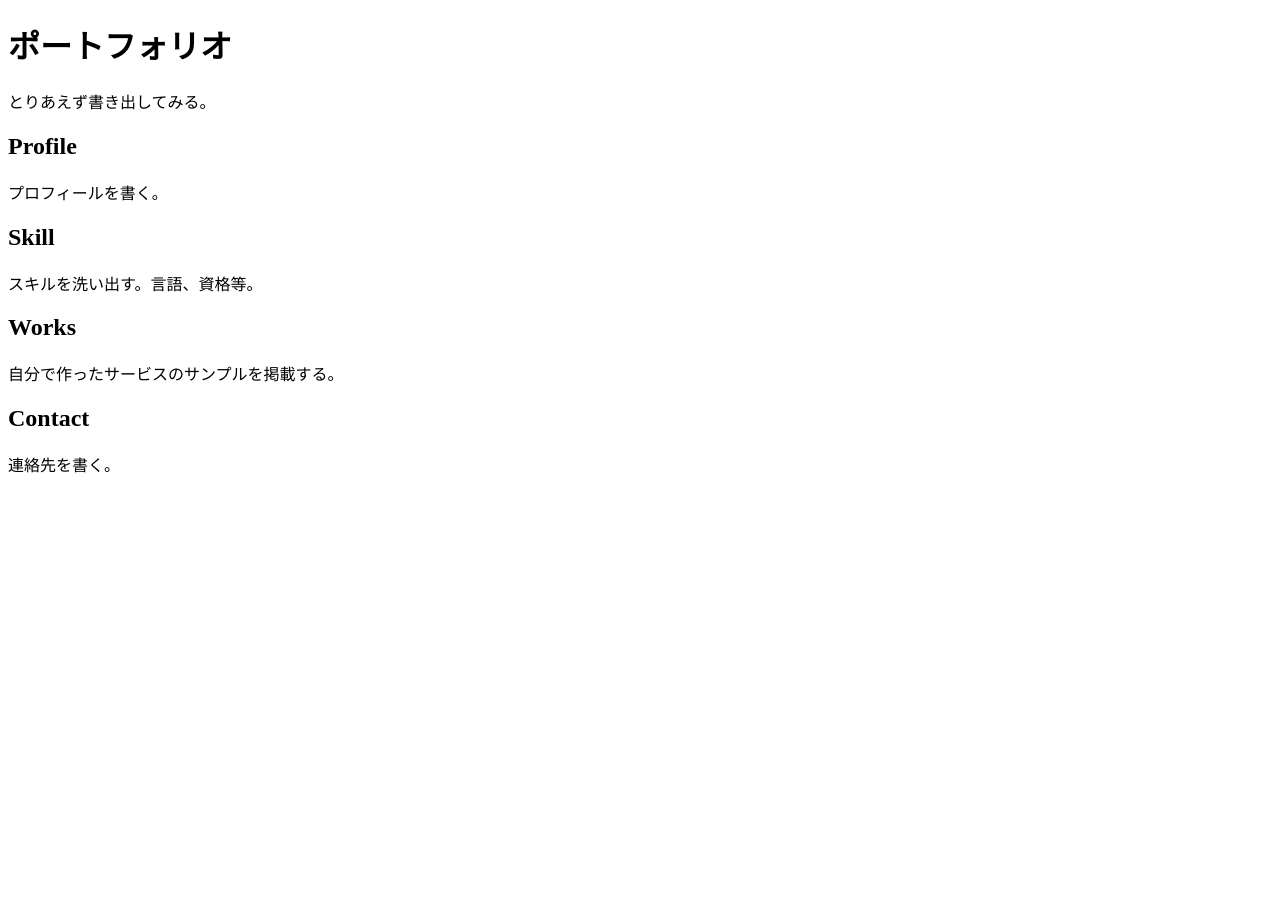
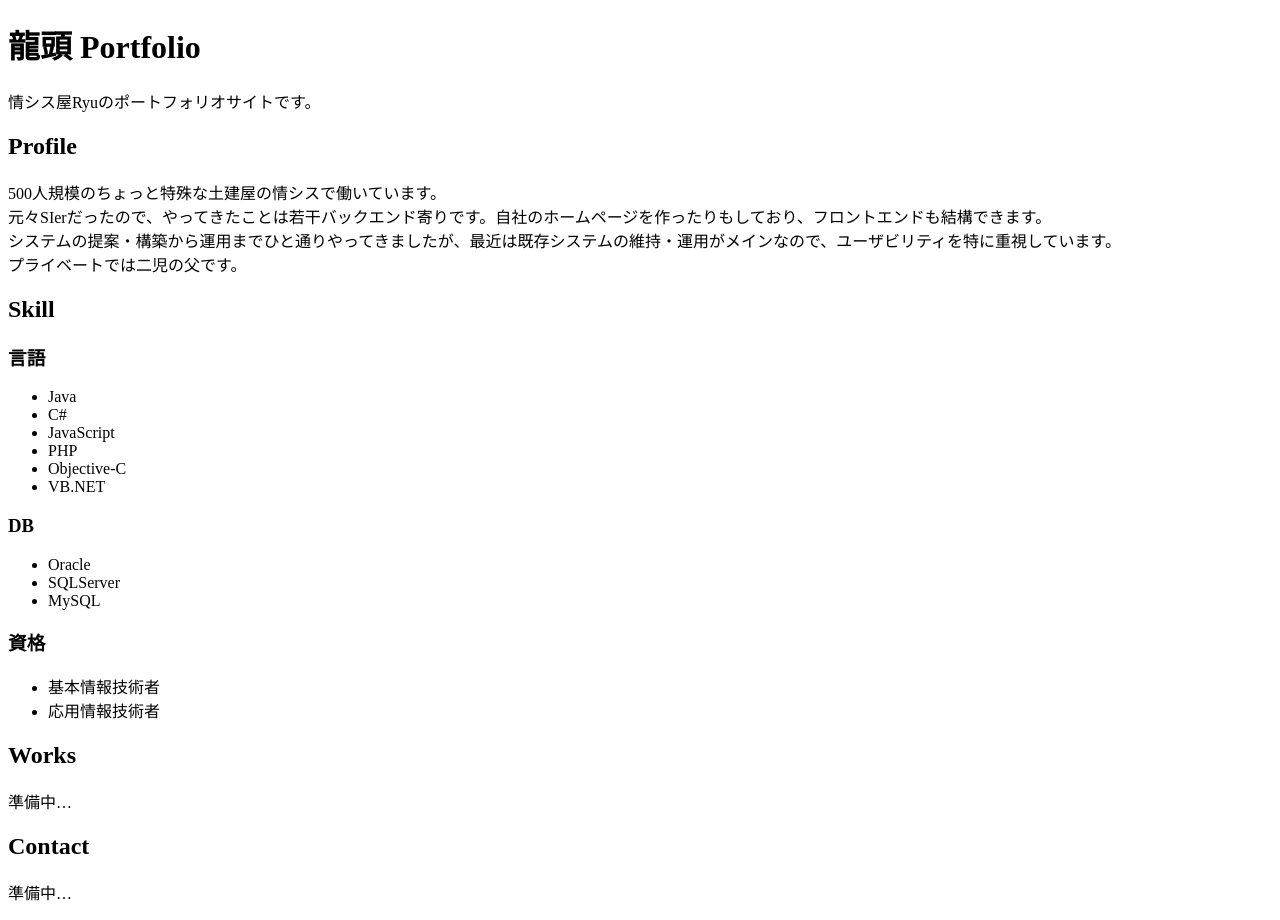
Before and after one commit to ryukam10k/myportfolio, a plain HTML site: page index.html in a window 1280 px wide. Before the commit the page ends 800 px from the top, so only its background shows below. Drawn offline with Linux system fonts and the light colour scheme.

Commit message:
思いつく限り書いてみた

```diff
--- a/index.html
+++ b/index.html
@@ -9,23 +9,46 @@
 </head>
 
 <body>
-    <h1>ポートフォリオ</h1>
-    <p>とりあえず書き出してみる。</p>
+    <h1>龍頭 Portfolio</h1>
+    <p>情シス屋Ryuのポートフォリオサイトです。</p>
     <div>
         <h2>Profile</h2>
-        <p>プロフィールを書く。</p>
+        <p>500人規模のちょっと特殊な土建屋の情シスで働いています。<br>
+            元々SIerだったので、やってきたことは若干バックエンド寄りです。自社のホームページを作ったりもしており、フロントエンドも結構できます。<br>
+            システムの提案・構築から運用までひと通りやってきましたが、最近は既存システムの維持・運用がメインなので、ユーザビリティを特に重視しています。<br>
+            プライベートでは二児の父です。
+        </p>
     </div>
     <div>
         <h2>Skill</h2>
-        <p>スキルを洗い出す。言語、資格等。</p>
+        <h3>言語</h3>
+        <ul>
+            <li>Java</li>
+            <li>C#</li>
+            <li>JavaScript</li>
+            <li>PHP</li>
+            <li>Objective-C</li>
+            <li>VB.NET</li>
+        </ul>
+        <h3>DB</h3>
+        <ul>
+            <li>Oracle</li>
+            <li>SQLServer</li>
+            <li>MySQL</li>
+        </ul>
+        <h3>資格</h3>
+        <ul>
+            <li>基本情報技術者</li>
+            <li>応用情報技術者</li>
+        </ul>
     </div>
     <div>
         <h2>Works</h2>
-        <p>自分で作ったサービスのサンプルを掲載する。</p>
+        <p>準備中…</p>
     </div>
     <div>
         <h2>Contact</h2>
-        <p>連絡先を書く。</p>
+        <p>準備中…</p>
     </div>
 </body>
 
```
